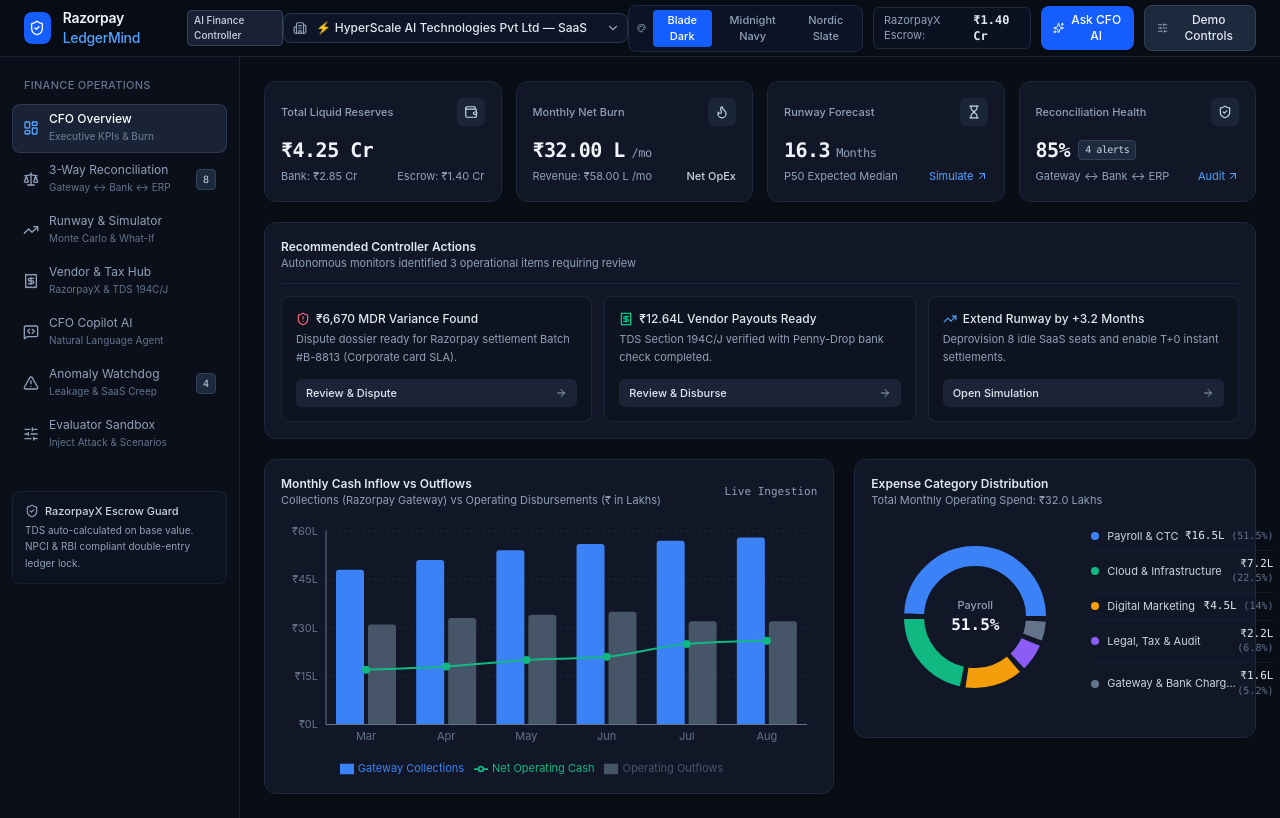
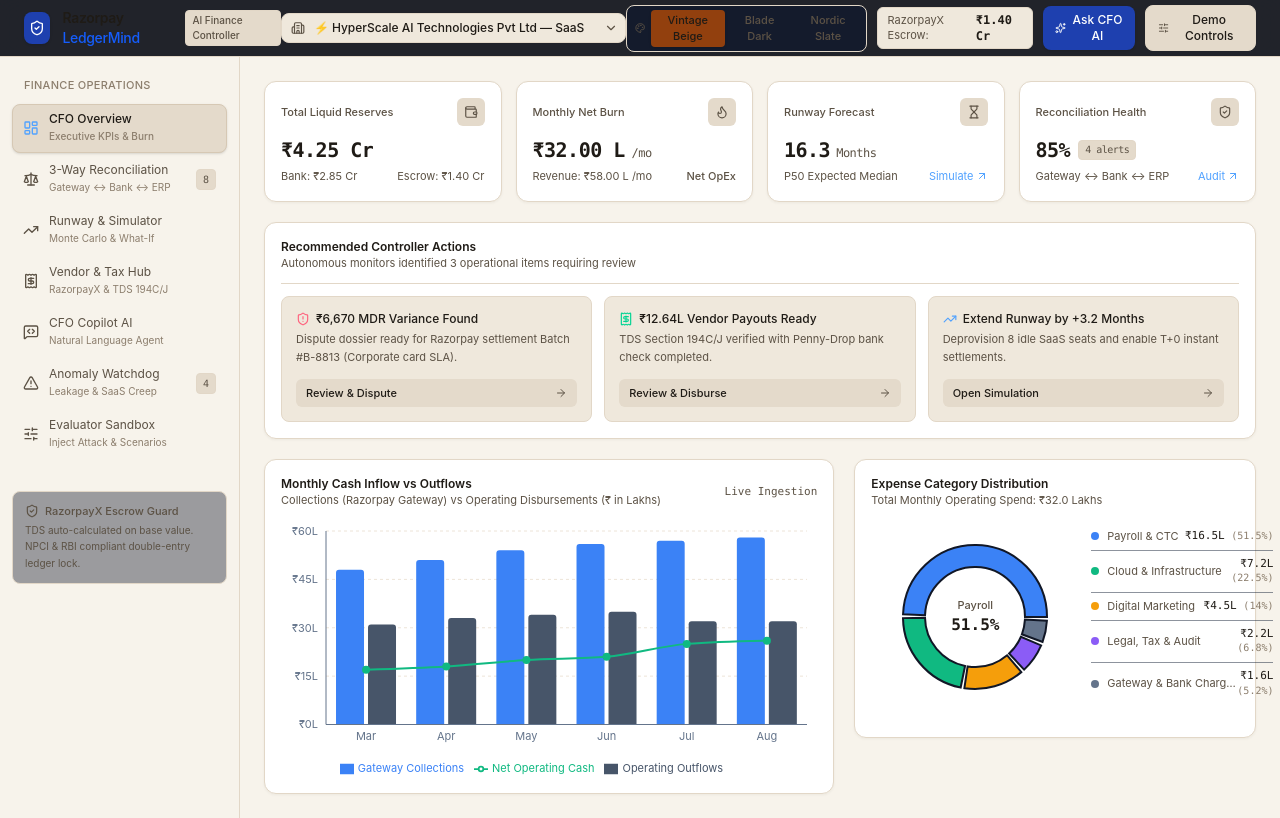
Before and after one commit to pearlsoni021/roger, a React (Vite) app: page / in a window 1280 px wide. Built offline with nearby package versions, Linux system fonts and the light colour scheme.

Commit message:
feat(theme): vintage light beige and cream color aesthetic with full theme switcher

```diff
--- a/src/App.tsx
+++ b/src/App.tsx
@@ -27,7 +27,7 @@ export function App() {
   const [companies] = useState<CompanyProfile[]>(MOCK_COMPANIES);
   const [selectedCompany, setSelectedCompany] = useState<CompanyProfile>(MOCK_COMPANIES[0]);
   const [activeTab, setActiveTab] = useState<TabType>('dashboard');
-  const [theme, setTheme] = useState<AppTheme>('default');
+  const [theme, setTheme] = useState<AppTheme>('vintage');
   const [reconciliationRecords, setReconciliationRecords] = useState<ReconciliationRecord[]>(INITIAL_RECONCILIATION_RECORDS);
   const [vendors] = useState(MOCK_VENDORS);
   const [vendorInvoices, setVendorInvoices] = useState<VendorInvoice[]>(INITIAL_VENDOR_INVOICES);
@@ -204,10 +204,10 @@ export function App() {
     showToast('Reset ledgers and simulations to benchmark state.', 'info');
   };
 
-  const themeClass = theme === 'navy' ? 'theme-navy' : theme === 'slate' ? 'theme-slate' : '';
+  const themeClass = theme === 'vintage' ? 'theme-vintage' : theme === 'slate' ? 'theme-slate' : 'theme-dark';
 
   return (
-    <div className={`min-h-screen text-slate-100 flex flex-col font-sans transition-colors duration-300 ${themeClass}`} style={{ backgroundColor: 'var(--rzp-bg)' }}>
+    <div className={`min-h-screen flex flex-col font-sans transition-colors duration-300 ${themeClass}`}>
       {/* Toast Notification */}
       {toast && (
         <div className="fixed top-4 right-4 z-50 flex items-center gap-2 rounded-lg border border-slate-700 bg-slate-900/95 px-3.5 py-2.5 shadow-xl text-xs backdrop-blur-md">
--- a/src/components/layout/Navbar.tsx
+++ b/src/components/layout/Navbar.tsx
@@ -3,7 +3,7 @@ import { CompanyProfile } from '../../types/finance';
 import { formatINR } from '../../utils/formatters';
 import { Building2, ChevronDown, Sparkles, SlidersHorizontal, ShieldCheck, Palette } from 'lucide-react';
 
-export type AppTheme = 'default' | 'navy' | 'slate';
+export type AppTheme = 'vintage' | 'dark' | 'slate';
 
 interface NavbarProps {
   companies: CompanyProfile[];
@@ -21,7 +21,7 @@ export const Navbar: React.FC<NavbarProps> = ({
   onSelectCompany,
   onOpenDemo,
   onOpenCopilot,
-  currentTheme = 'default',
+  currentTheme = 'vintage',
   onSelectTheme,
 }) => {
   return (
@@ -35,7 +35,7 @@ export const Navbar: React.FC<NavbarProps> = ({
           <div>
             <div className="flex items-center gap-2">
               <span className="text-sm font-semibold tracking-tight text-slate-100">
-                Razorpay <span className="text-blue-400 font-medium">LedgerMind</span>
+                Razorpay <span className="text-blue-600 font-medium">LedgerMind</span>
               </span>
               <span className="rounded border border-slate-700 bg-slate-800/80 px-1.5 py-0.5 text-[10px] font-medium text-slate-300">
                 AI Finance Controller
@@ -74,26 +74,26 @@ export const Navbar: React.FC<NavbarProps> = ({
           {/* Theme Palette Switcher */}
           {onSelectTheme && (
             <div className="hidden lg:flex items-center gap-1 rounded-lg border border-slate-800 bg-slate-900/70 p-1 text-[11px]">
-              <Palette className="h-3 w-3 text-slate-400 ml-1 mr-0.5" />
+              <Palette className="h-3.5 w-3.5 text-slate-400 ml-1 mr-0.5" />
               <button
-                onClick={() => onSelectTheme('default')}
-                className={`rounded px-2 py-0.5 font-medium transition-colors ${
-                  currentTheme === 'default' ? 'bg-blue-600 text-white' : 'text-slate-400 hover:text-slate-200'
+                onClick={() => onSelectTheme('vintage')}
+                className={`rounded px-2.5 py-0.5 font-medium transition-colors ${
+                  currentTheme === 'vintage' ? 'bg-[#92400E] text-white shadow-sm' : 'text-slate-400 hover:text-slate-200'
+                }`}
+              >
+                Vintage Beige
+              </button>
+              <button
+                onClick={() => onSelectTheme('dark')}
+                className={`rounded px-2.5 py-0.5 font-medium transition-colors ${
+                  currentTheme === 'dark' ? 'bg-blue-600 text-white' : 'text-slate-400 hover:text-slate-200'
                 }`}
               >
                 Blade Dark
               </button>
               <button
-                onClick={() => onSelectTheme('navy')}
-                className={`rounded px-2 py-0.5 font-medium transition-colors ${
-                  currentTheme === 'navy' ? 'bg-sky-600 text-white' : 'text-slate-400 hover:text-slate-200'
-                }`}
-              >
-                Midnight Navy
-              </button>
-              <button
                 onClick={() => onSelectTheme('slate')}
-                className={`rounded px-2 py-0.5 font-medium transition-colors ${
+                className={`rounded px-2.5 py-0.5 font-medium transition-colors ${
                   currentTheme === 'slate' ? 'bg-emerald-600 text-white' : 'text-slate-400 hover:text-slate-200'
                 }`}
               >
--- a/src/index.css
+++ b/src/index.css
@@ -2,22 +2,30 @@
 
 @layer base {
   :root {
-    --rzp-bg: #090D16;
-    --rzp-card: #0F172A;
-    --rzp-card-subtle: #0B1120;
-    --rzp-border: #1E293B;
-    --rzp-border-hover: #334155;
-    --rzp-blue: #0C83FF;
-    --rzp-blue-hover: #006CE6;
-    --rzp-emerald: #10B981;
-    --rzp-amber: #F59E0B;
-    --rzp-rose: #F43F5E;
-    --rzp-purple: #A855F7;
+    /* Default: Vintage Light & Beige Theme */
+    --bg-main: #F7F3EB;
+    --bg-card: #FFFFFF;
+    --bg-card-subtle: #EFE8DC;
+    --bg-card-muted: #E6DDCF;
+    --border-color: #E2D7C7;
+    --border-subtle: #EDE4D8;
+    --border-hover: #CFC1AD;
+    --text-primary: #1F1B16;
+    --text-secondary: #5C5245;
+    --text-muted: #8C7E6D;
+
+    /* Vintage Accents */
+    --accent-blue: #1E40AF;
+    --accent-blue-hover: #1D4ED8;
+    --accent-sage: #166534;
+    --accent-terracotta: #991B1B;
+    --accent-ochre: #B45309;
+    --accent-plum: #6B21A8;
   }
 
   body {
-    background-color: var(--rzp-bg);
-    color: #F8FAFC;
+    background-color: var(--bg-main);
+    color: var(--text-primary);
     font-family: -apple-system, BlinkMacSystemFont, 'Inter', 'Segoe UI', Roboto, Helvetica, Arial, sans-serif;
     margin: 0;
     padding: 0;
@@ -27,46 +35,209 @@
   }
 }
 
-/* Theme: Razorpay Midnight Navy */
-.theme-navy {
-  --rzp-bg: #050B18;
-  --rzp-card: #0A1224;
-  --rzp-card-subtle: #070D1C;
-  --rzp-border: #14223E;
-  --rzp-border-hover: #1E335C;
-  --rzp-blue: #38BDF8;
-  --rzp-blue-hover: #0284C7;
+/* =========================================================
+   VINTAGE BEIGE THEME (Default & Active)
+   Warm parchment, crisp ivory cards, espresso text, vintage accents
+   ========================================================= */
+.theme-vintage {
+  --bg-main: #F7F3EB;
+  --bg-card: #FFFFFF;
+  --bg-card-subtle: #EFE8DC;
+  --bg-card-muted: #E6DDCF;
+  --border-color: #E2D7C7;
+  --border-subtle: #EDE4D8;
+  --border-hover: #CFC1AD;
+  --text-primary: #1F1B16;
+  --text-secondary: #5C5245;
+  --text-muted: #8C7E6D;
+  --accent-blue: #1E40AF;
+  --accent-blue-hover: #1D4ED8;
 }
 
-/* Theme: Nordic Slate */
+.theme-vintage .bg-\[\#0B0F19\],
+.theme-vintage .bg-\[\#090D16\],
+.theme-vintage .bg-\[\#050B18\] {
+  background-color: #F7F3EB !important;
+  color: #1F1B16 !important;
+}
+
+.theme-vintage .bg-\[\#111726\],
+.theme-vintage .bg-\[\#0F172A\],
+.theme-vintage .bg-\[\#0A1224\] {
+  background-color: #FFFFFF !important;
+  border-color: #E2D7C7 !important;
+  box-shadow: 0 1px 3px rgba(45, 35, 20, 0.05);
+}
+
+.theme-vintage .bg-\[\#0D131F\],
+.theme-vintage .bg-\[\#0B1120\],
+.theme-vintage .bg-\[\#070D1C\],
+.theme-vintage .bg-slate-900\/60,
+.theme-vintage .bg-slate-900\/90,
+.theme-vintage .bg-slate-950,
+.theme-vintage .bg-slate-950\/70 {
+  background-color: #EFE8DC !important;
+  border-color: #E2D7C7 !important;
+}
+
+.theme-vintage .bg-slate-900 {
+  background-color: #EFE8DC !important;
+  border-color: #E2D7C7 !important;
+}
+
+.theme-vintage .bg-slate-800,
+.theme-vintage .bg-slate-800\/60,
+.theme-vintage .bg-slate-800\/70,
+.theme-vintage .bg-slate-800\/80,
+.theme-vintage .bg-slate-800\/90 {
+  background-color: #E4DACB !important;
+  border-color: #D6C8B4 !important;
+  color: #2D251C !important;
+}
+
+.theme-vintage .hover\:bg-slate-800\/40:hover,
+.theme-vintage .hover\:bg-slate-700:hover {
+  background-color: #EDE4D6 !important;
+}
+
+.theme-vintage .border-slate-800,
+.theme-vintage .border-slate-800\/60,
+.theme-vintage .border-slate-800\/80,
+.theme-vintage .border-slate-700,
+.theme-vintage .border-slate-700\/60,
+.theme-vintage .border-slate-700\/70 {
+  border-color: #E2D7C7 !important;
+}
+
+.theme-vintage .text-slate-100,
+.theme-vintage .text-slate-200,
+.theme-vintage .text-white {
+  color: #1F1B16 !important;
+}
+
+.theme-vintage .text-slate-300,
+.theme-vintage .text-slate-400 {
+  color: #5C5245 !important;
+}
+
+.theme-vintage .text-slate-500 {
+  color: #8C7E6D !important;
+}
+
+.theme-vintage input,
+.theme-vintage select {
+  background-color: #FAF6F0 !important;
+  border-color: #D6C8B4 !important;
+  color: #1F1B16 !important;
+}
+
+.theme-vintage input::placeholder {
+  color: #9C8E7E !important;
+}
+
+.theme-vintage .bg-blue-600 {
+  background-color: #1E40AF !important;
+  color: #FFFFFF !important;
+}
+
+.theme-vintage .bg-blue-600 .text-white {
+  color: #FFFFFF !important;
+}
+
+.theme-vintage .hover\:bg-blue-500:hover {
+  background-color: #1D4ED8 !important;
+}
+
+/* Status Chips in Vintage Theme */
+.theme-vintage .bg-emerald-950\/40,
+.theme-vintage .bg-emerald-900\/50 {
+  background-color: #E2ECE5 !important;
+  border-color: #B5D4C0 !important;
+  color: #166534 !important;
+}
+
+.theme-vintage .bg-rose-950\/40,
+.theme-vintage .bg-rose-900\/50 {
+  background-color: #FCE8E8 !important;
+  border-color: #F3B8B8 !important;
+  color: #991B1B !important;
+}
+
+.theme-vintage .bg-amber-950\/40,
+.theme-vintage .bg-amber-900\/50 {
+  background-color: #FEF3C7 !important;
+  border-color: #FDE68A !important;
+  color: #92400E !important;
+}
+
+.theme-vintage .bg-purple-950\/20,
+.theme-vintage .bg-purple-950\/40 {
+  background-color: #F3E8FF !important;
+  border-color: #E9D5FF !important;
+  color: #6B21A8 !important;
+}
+
+/* Recharts Tooltip Theme Overrides */
+.theme-vintage .recharts-default-tooltip {
+  background-color: #FFFFFF !important;
+  border: 1px solid #E2D7C7 !important;
+  border-radius: 8px !important;
+  box-shadow: 0 4px 6px -1px rgba(0, 0, 0, 0.08) !important;
+  color: #1F1B16 !important;
+}
+
+.theme-vintage .recharts-tooltip-item {
+  color: #1F1B16 !important;
+}
+
+.theme-vintage .recharts-cartesian-grid-horizontal line,
+.theme-vintage .recharts-cartesian-grid-vertical line {
+  stroke: #EDE4D8 !important;
+}
+
+/* =========================================================
+   BLADE DARK THEME
+   ========================================================= */
+.theme-dark {
+  --bg-main: #090D16;
+  --bg-card: #0F172A;
+  --bg-card-subtle: #0B1120;
+  --border-color: #1E293B;
+  --text-primary: #F8FAFC;
+  --text-secondary: #94A3B8;
+  --text-muted: #64748B;
+}
+
+/* =========================================================
+   NORDIC SLATE THEME
+   ========================================================= */
 .theme-slate {
-  --rzp-bg: #0F172A;
-  --rzp-card: #1E293B;
-  --rzp-card-subtle: #141E30;
-  --rzp-border: #334155;
-  --rzp-border-hover: #475569;
-  --rzp-blue: #10B981;
-  --rzp-blue-hover: #059669;
+  --bg-main: #0F172A;
+  --bg-card: #1E293B;
+  --bg-card-subtle: #141E30;
+  --border-color: #334155;
+  --text-primary: #F8FAFC;
+  --text-secondary: #94A3B8;
+  --text-muted: #64748B;
 }
 
 /* Refined enterprise scrollbar */
 ::-webkit-scrollbar {
-  width: 5px;
-  height: 5px;
+  width: 6px;
+  height: 6px;
 }
 ::-webkit-scrollbar-track {
   background: transparent;
 }
 ::-webkit-scrollbar-thumb {
-  background: #1E293B;
+  background: #D6C8B4;
   border-radius: 9999px;
 }
 ::-webkit-scrollbar-thumb:hover {
-  background: #334155;
+  background: #B8A68E;
 }
 
-/* Focus styles */
-input:focus, select:focus, button:focus-visible {
-  outline: none;
-  box-shadow: 0 0 0 2px rgba(12, 131, 255, 0.35);
+.theme-dark ::-webkit-scrollbar-thumb,
+.theme-slate ::-webkit-scrollbar-thumb {
+  background: #1E293B;
 }
```
